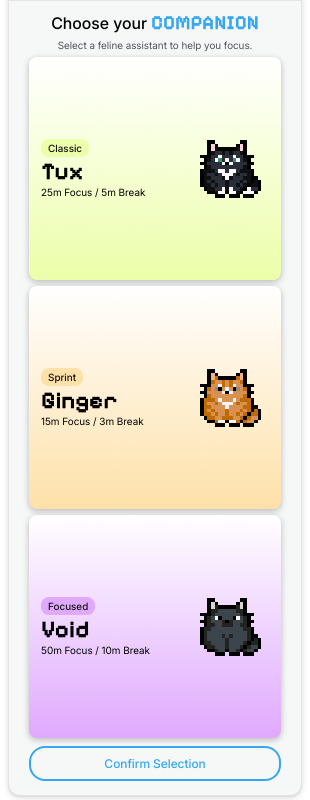
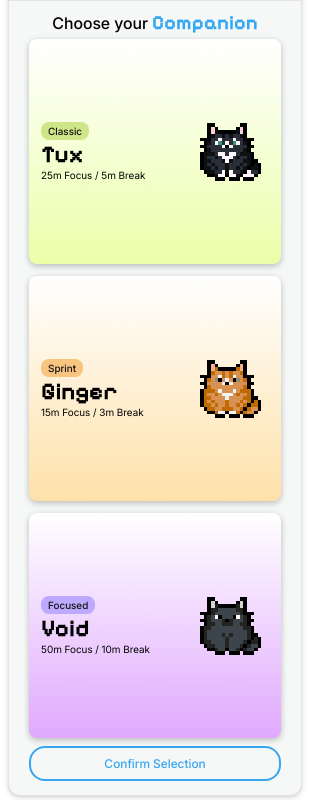
Before and after one commit to educ-jkescritor/Pawse, an Electron app: page src/renderer/index.html in a window 310 px wide. Shown: the part 44-844 px from the top of the page. Drawn offline with Linux system fonts and the light colour scheme; no server answers.

Commit message:
Update: Updated main screen design to match new Figma design

```diff
--- a/src/renderer/index.css
+++ b/src/renderer/index.css
@@ -319,15 +319,15 @@ ease;
 }
 
 .cat-label-classic {
-    background: var(--theme-classic-light);
+    background: var(--theme-classic-solid);
 }
 
 .cat-label-sprint {
-    background: var(--theme-sprint-light);
+    background: var(--theme-sprint-solid);
 }
 
 .cat-label-focused {
-    background: var(--theme-focused-light);
+    background: var(--theme-focused-solid);
 }
 
 /* --- TOP BAR --- */
@@ -521,7 +521,7 @@ body::after {
     align-items: center;
     width: 100%;
     padding: 4px 0 8px 0;
-    gap: 6px;
+    gap: 12px;
 }
 
 .cat_buttons button {
--- a/src/renderer/index.html
+++ b/src/renderer/index.html
@@ -33,8 +33,7 @@
 
     <div class="main-content">
         <div class="main-text">
-            <span class="font-inter-16-medium">Choose your</span> <span class="font-pixel-20-medium text-system-blue" id="companion-title-text">COMPANION</span><br>
-            <span class="font-inter-10-regular text-gray">Select a feline assistant to help you focus.</span>
+            <span class="font-inter-16-medium">Choose your</span> <span class="font-pixel-20-medium text-system-blue" id="companion-title-text">Companion</span><br>
         </div>
 
         <div class="cat_buttons">
```
